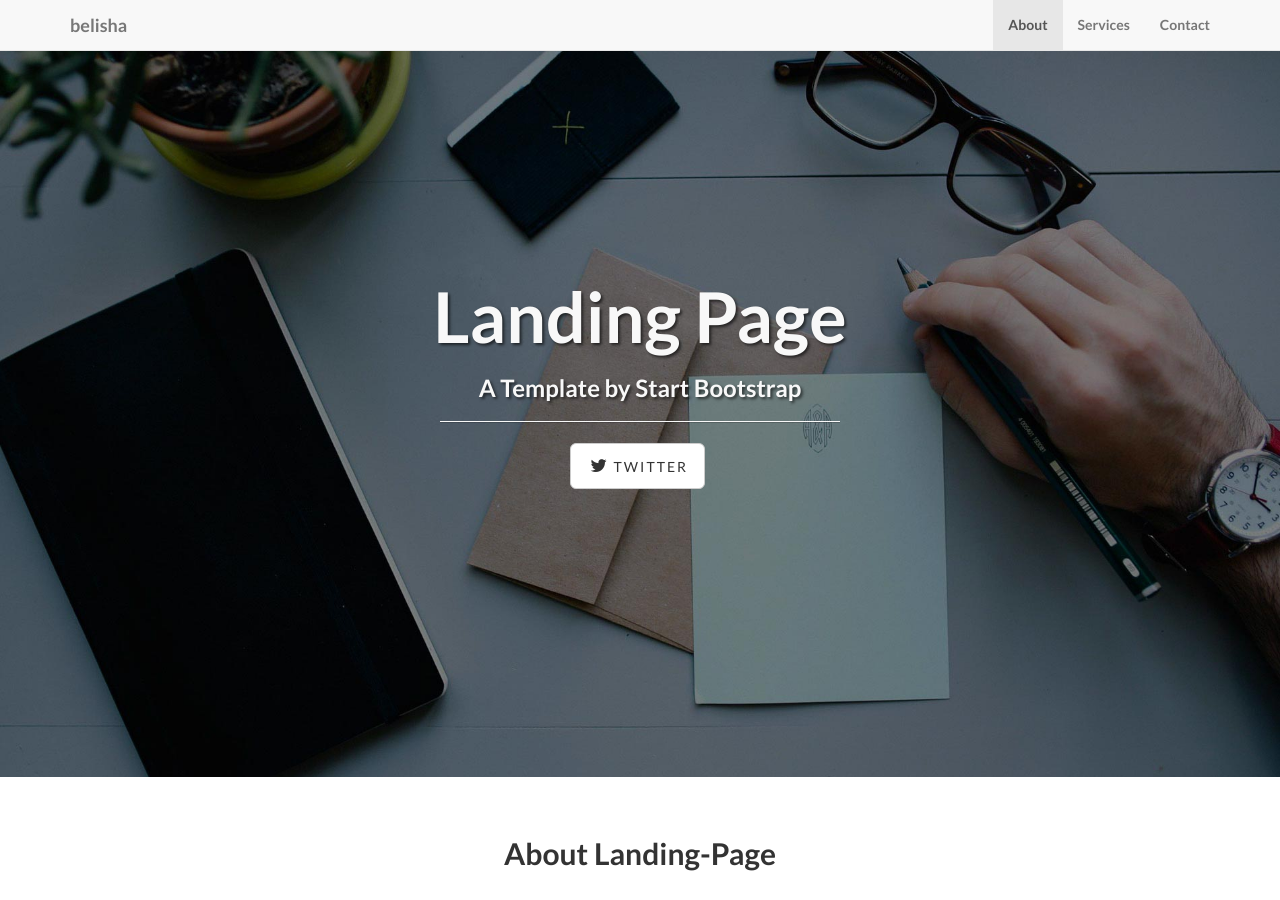
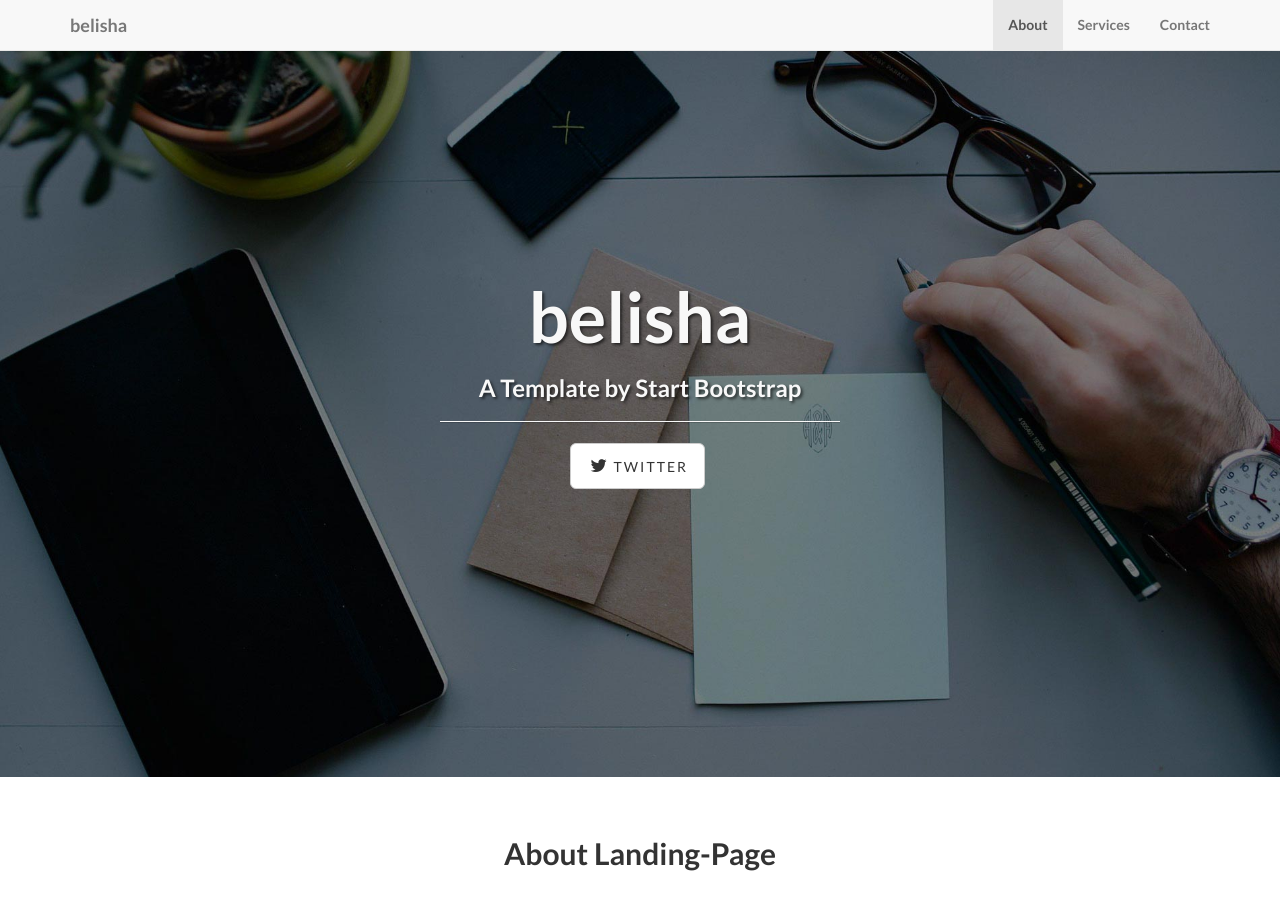
Before and after one commit to G4V/G4V.github.io, a Jekyll site: the page built from index.html, in a window 1280 px wide and 900 px high. Built offline with Jekyll 4.4.1, drawn with Linux system fonts in a browser that asks for light colours.

Commit message:
simple change 2

```diff
--- a/index.html
+++ b/index.html
@@ -1,5 +1,5 @@
 ---
 layout: default
-title: Landing Page
+title: belisha
 subTitle: A Template by Start Bootstrap
 ---
```
